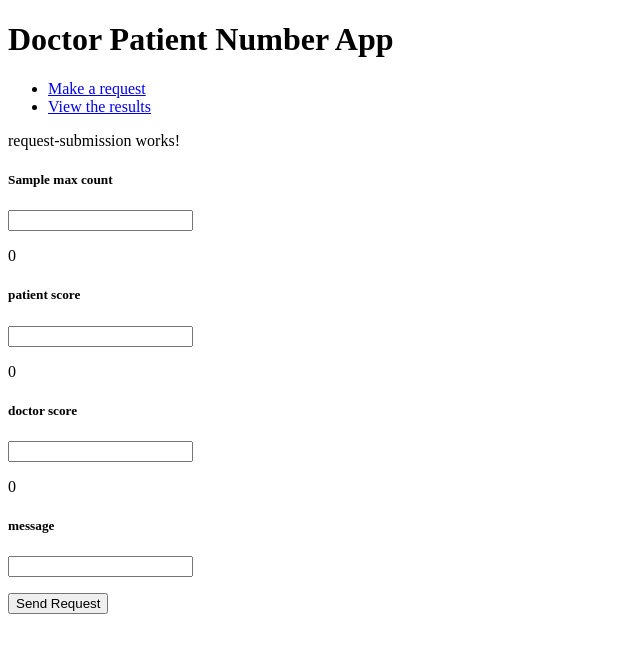
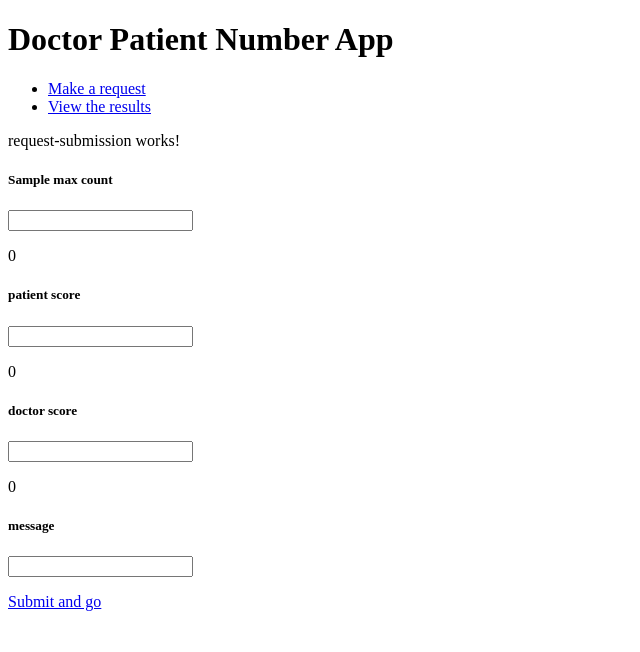
Before and after one commit to jordan329/experity, an Angular app in the folder frontend/numberFrontEnd/: page /request in a window 1280 px wide. Shown: the top 652 px of the page, without its empty margins (0-640 px from the left). Built offline with nearby package versions, Linux system fonts and the light colour scheme.

Commit message:
get and post working and hooked up.
time to make things look nice and formatted etc

```diff
--- a/frontend/numberFrontEnd/src/app/request-submission/request-submission.component.html
+++ b/frontend/numberFrontEnd/src/app/request-submission/request-submission.component.html
@@ -16,4 +16,4 @@
 <input id="message" (keyup)="onKey($event)">
 <p>{{message}}</p>
 
-<button (click)="sendRequest()">Send Request</button>
+<a (click)="sendRequest()" routerLink="/results" routerLinkActive="active" ariaCurrentWhenActive="page">Submit and go</a>
--- a/frontend/numberFrontEnd/src/app/request-submission/request-submission.component.ts
+++ b/frontend/numberFrontEnd/src/app/request-submission/request-submission.component.ts
@@ -34,6 +34,14 @@ export class RequestSubmissionComponent implements OnInit {
     }
   }
   sendRequest() {
-    this.http.get("http://localhost:7180/", { withCredentials: true }).subscribe();
+    this.http.post("https://localhost:7180/",
+      {
+        TimeOfRequest: new Date(),
+        SampleMaxCount: this.sampleMax,
+        PatientScore: this.patientScore,
+        DoctorScore: this.doctorScore,
+        UploadedMessage: this.message
+      }
+    ).subscribe();
   }
 }
--- a/frontend/numberFrontEnd/src/app/results-grid/results-grid.component.html
+++ b/frontend/numberFrontEnd/src/app/results-grid/results-grid.component.html
@@ -1 +1,2 @@
 <p>results-grid works!</p>
+{{results}}
--- a/frontend/numberFrontEnd/src/app/results-grid/results-grid.component.ts
+++ b/frontend/numberFrontEnd/src/app/results-grid/results-grid.component.ts
@@ -1,4 +1,5 @@
 import { Component, OnInit } from '@angular/core';
+import { HttpClient } from '@angular/common/http';
 
 @Component({
   selector: 'app-results-grid',
@@ -7,9 +8,10 @@ import { Component, OnInit } from '@angular/core';
 })
 export class ResultsGridComponent implements OnInit {
 
-  constructor() { }
+  constructor(private http: HttpClient) { }
 
   ngOnInit(): void {
+    this.http.get("https://localhost:7180/").subscribe((x: any) => this.results = x);
   }
-
+  results = [];
 }
```
